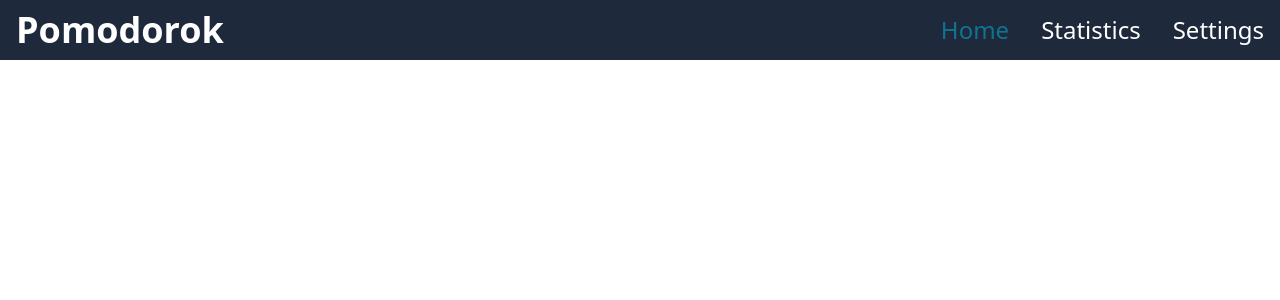
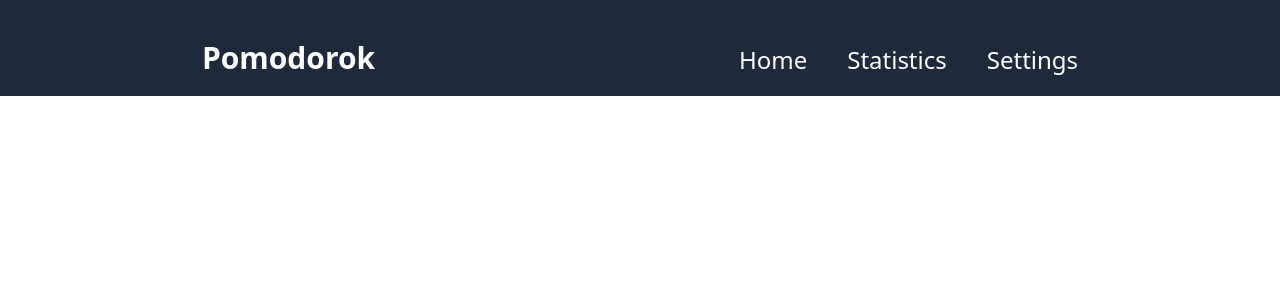
Before and after one commit to gerardmorte/Pomodorok, a Next.js app in the folder pomodorok/: page / in a window 1280 px wide. Shown: the top 300 px of the page. Built offline with nearby package versions, Linux system fonts and the light colour scheme.

Commit message:
fix: remove navbar flowbite component, implements same with tailwind

```diff
--- a/pomodorok/components/Header.js
+++ b/pomodorok/components/Header.js
@@ -1,24 +1,36 @@
 import React from "react";
-import { Navbar } from "flowbite-react";
+import { useState } from "react";
 
 export default function Header() {
+  const [menuOpen, setMenuOpen] = useState("hidden");
+
+  function handleClick() {
+    if (menuOpen === "hidden") {
+      setMenuOpen("visible");
+    }
+    if (menuOpen === "visible") {
+      setMenuOpen("hidden");
+    }
+  }
+
   return (
-    <Navbar className="bg-slate-800">
-      <Navbar.Brand href="#">
-        <h1 className="text-4xl text-white font-bold">Pomodorok</h1>
-      </Navbar.Brand>
-      <Navbar.Toggle />
-      <Navbar.Collapse>
-        <Navbar.Link href="#" active={true} className="text-2xl text-white">
-          <h2>Home</h2>
-        </Navbar.Link>
-        <Navbar.Link href="#" className="text-2xl text-white">
-          <h2>Statistics</h2>
-        </Navbar.Link>
-        <Navbar.Link href="#" className="text-2xl text-white">
-          <h2>Settings</h2>
-        </Navbar.Link>
-      </Navbar.Collapse>
-    </Navbar>
+    <>
+      <div>
+        <div className="w-100 bg-slate-800 p-5 md:flex items-baseline justify-around">
+          <button
+            className="text-red-700 text-2xl md:hidden absolute right-0 mr-4 mt-1"
+            onClick={handleClick}
+          >
+            X
+          </button>
+          <h1 className="text-3xl text-white font-bold">Pomodorok</h1>
+          <ul className={`md:flex gap-10 text-2xl text-white mt-4 ${menuOpen}`}>
+            <li className="mt-2">Home</li>
+            <li className="mt-2">Statistics</li>
+            <li className="mt-2">Settings</li>
+          </ul>
+        </div>
+      </div>
+    </>
   );
 }
--- a/pomodorok/pages/_app.js
+++ b/pomodorok/pages/_app.js
@@ -1,5 +1,5 @@
-import '../styles/globals.css'
+import "../styles/globals.css";
 
 export default function App({ Component, pageProps }) {
-  return <Component {...pageProps} />
+  return <Component {...pageProps} />;
 }
--- a/pomodorok/pages/_document.js
+++ b/pomodorok/pages/_document.js
@@ -1,4 +1,4 @@
-import { Html, Head, Main, NextScript } from 'next/document'
+import { Html, Head, Main, NextScript } from "next/document";
 
 export default function Document() {
   return (
@@ -9,5 +9,5 @@ export default function Document() {
         <NextScript />
       </body>
     </Html>
-  )
+  );
 }
```
